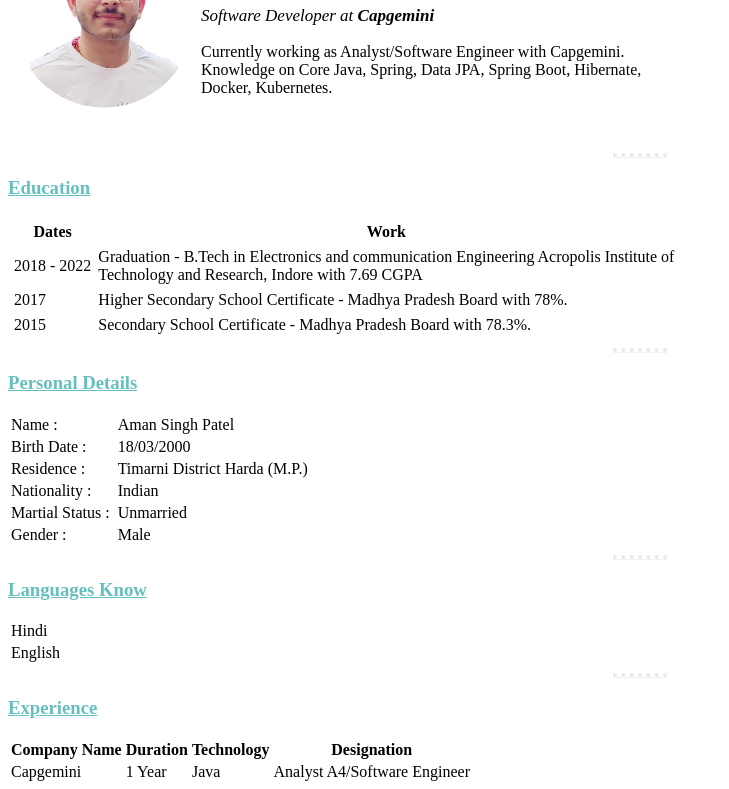
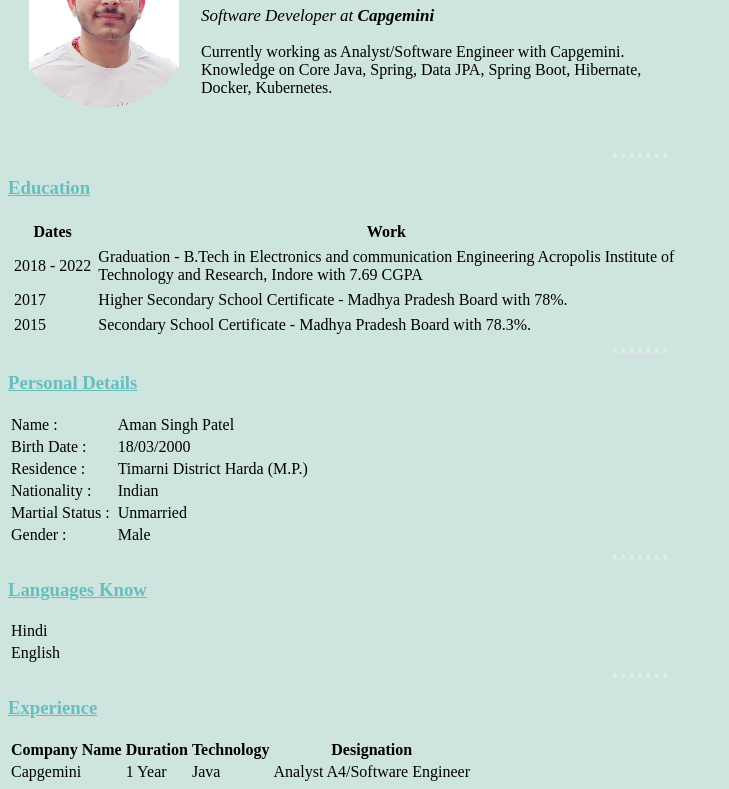
Before and after one commit to aspraj/CV, a plain HTML site: page index.html in a window 1280 px wide. Shown: the part 114-903 px from the top of the page, without its empty margins (0-729 px from the left). Drawn offline with Linux system fonts and the light colour scheme.

Commit message:
Update background

```diff
--- a/CSS/style.css
+++ b/CSS/style.css
@@ -1,7 +1,7 @@
 
 
         body {
-            background-color: rgb(255, 255, 255);
+            background-color: #1e836c37;
         }
         hr {
             border-style: dotted;
```
